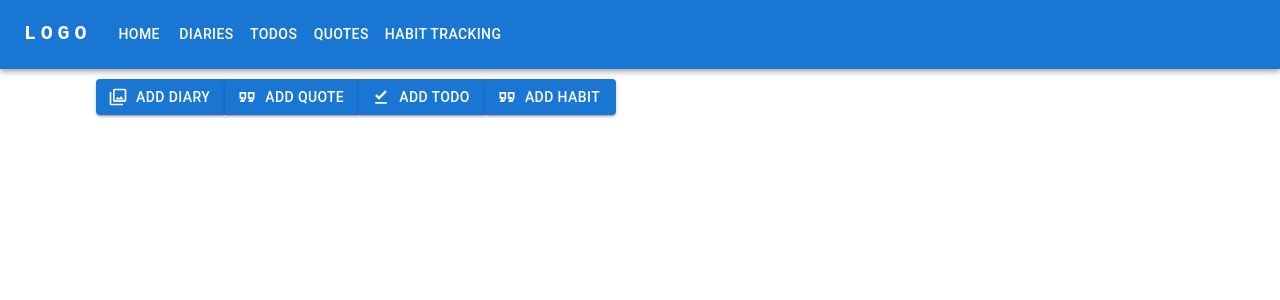
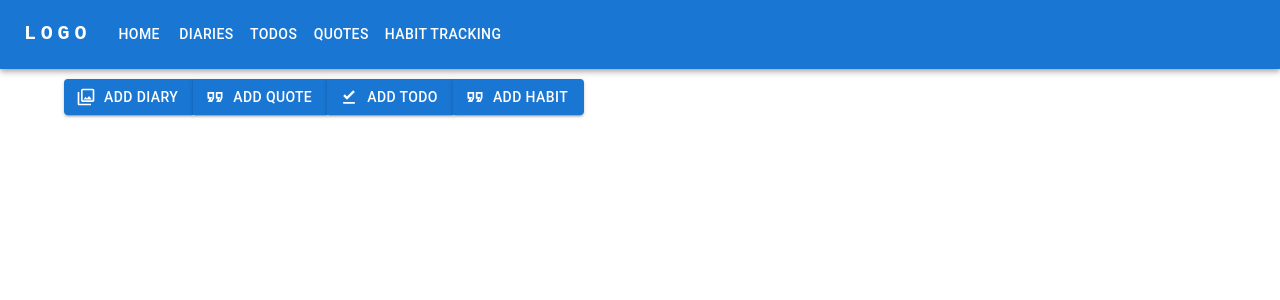
Before and after one commit to Abdelghani-Adel/productivity_app, a Next.js app: page / in a window 1280 px wide. Shown: the top 300 px of the page. Built offline with nearby package versions, Linux system fonts and the light colour scheme.

Commit message:
changed some styles

```diff
--- a/pages/index.tsx
+++ b/pages/index.tsx
@@ -1,15 +1,13 @@
 import type { NextPage } from "next";
-import Head from "next/head";
 import AddDiaryBtn from "../components/Buttons/AddDiaryBtn";
 import AddHabitBtn from "../components/Buttons/AddHabitBtn";
 import AddQuoteBtn from "../components/Buttons/AddQuoteBtn";
 import AddTodoBtn from "../components/Buttons/AddTodoBtn";
-import styles from "../styles/Home.module.css";
 import ButtonGroup from "@mui/material/ButtonGroup";
 
 const Home: NextPage = () => {
   return (
-    <div className={styles.container}>
+    <div>
       <ButtonGroup variant="outlined">
         <AddDiaryBtn />
         <AddQuoteBtn />
--- a/styles/globals.css
+++ b/styles/globals.css
@@ -21,6 +21,6 @@ a {
   }
   body {
     color: black;
-    background: white;
+    background: rgb(235, 235, 235);
   }
 }
```
